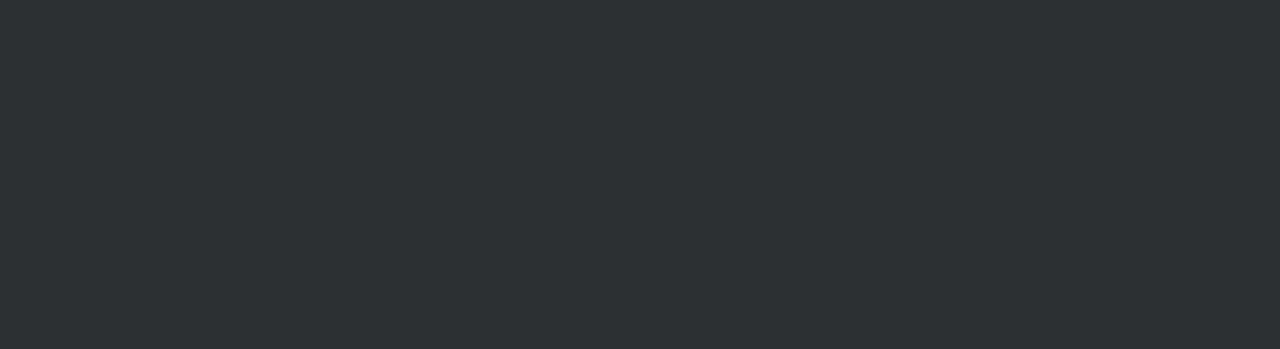
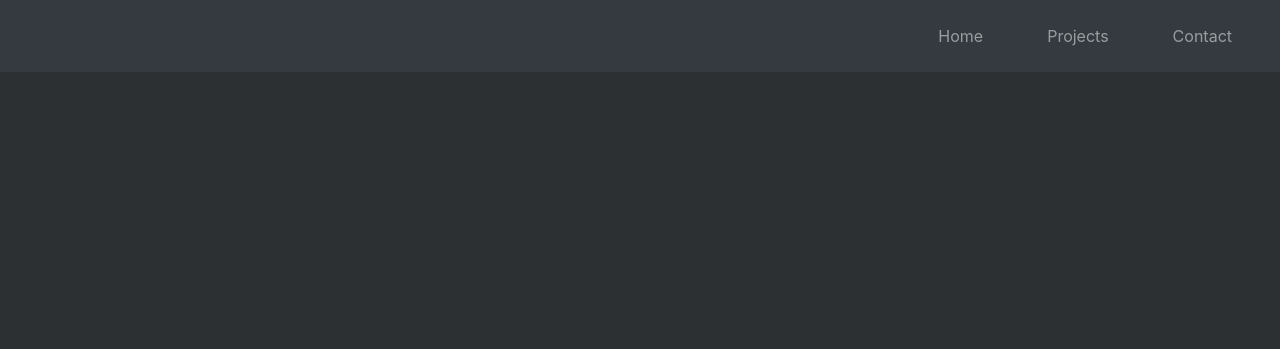
Before and after one commit to vivian-ms/Personal-Portfolio-Webpage, a plain HTML site: page index.html in a window 1280 px wide. Shown: the top 349 px of the page. Drawn offline with nearby package versions, Linux system fonts and the light colour scheme.

Commit message:
Added navbar

```diff
--- a/index.html
+++ b/index.html
@@ -9,6 +9,19 @@
     <title>Personal Portfolio Webpage</title>
   </head>
   <body>
+    <nav id="navbar" class="navbar navbar-expand-md navbar-dark bg-dark fixed-top p-3">
+      <button class="navbar-toggler" type="button" data-bs-toggle="collapse" data-bs-target="#collapsable_navbar" aria-controls="collapsable_navbar" aria-expanded="false" aria-label="Toggle navigation">
+        <span class="navbar-toggler-icon"></span>
+      </button>
+      <div id="collapsable_navbar" class="collapse navbar-collapse">
+        <ul class="navbar-nav ml-auto">
+          <li class="nav-item mx-4"><a href="#welcome-section" class="nav-link">Home</a></li>
+          <li class="nav-item mx-4"><a href="#projects" class="nav-link">Projects</a></li>
+          <li class="nav-item mx-4"><a href="#contact-section" class="nav-link">Contact</a></li>
+        </ul>  <!-- End .navbar-nav -->
+      </div>  <!-- End #collapsable_navbar -->
+    </nav>  <!-- End #navbar -->
+
     <!-- Welcome Section -->
     <section id="welcome-section" class="d-flex flex-column justify-content-center align-items-center">
       <h1>Hello World</h1>
@@ -61,6 +74,7 @@
 
     <script src="https://cdn.freecodecamp.org/testable-projects-fcc/v1/bundle.js"></script>
     <script src="https://cdnjs.cloudflare.com/ajax/libs/jquery/3.6.0/jquery.min.js" integrity="sha512-894YE6QWD5I59HgZOGReFYm4dnWc1Qt5NtvYSaNcOP+u1T9qYdvdihz0PPSiiqn/+/3e7Jo4EaG7TubfWGUrMQ==" crossorigin="anonymous" referrerpolicy="no-referrer"></script>
+    <script src="https://cdn.jsdelivr.net/npm/bootstrap@5.0.1/dist/js/bootstrap.bundle.min.js" integrity="sha384-gtEjrD/SeCtmISkJkNUaaKMoLD0//ElJ19smozuHV6z3Iehds+3Ulb9Bn9Plx0x4" crossorigin="anonymous"></script>
     <script src="script.js"></script>
   </body>
 </html>
```
